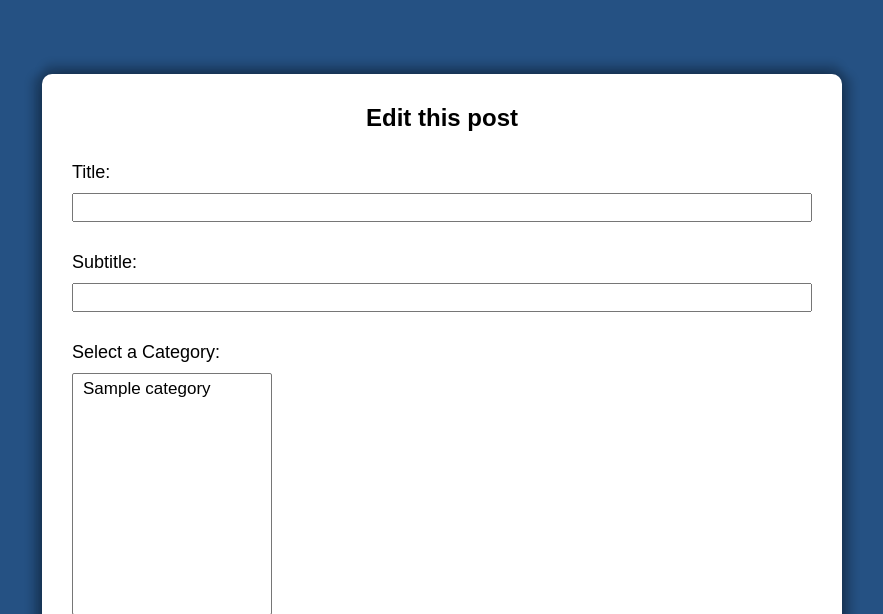
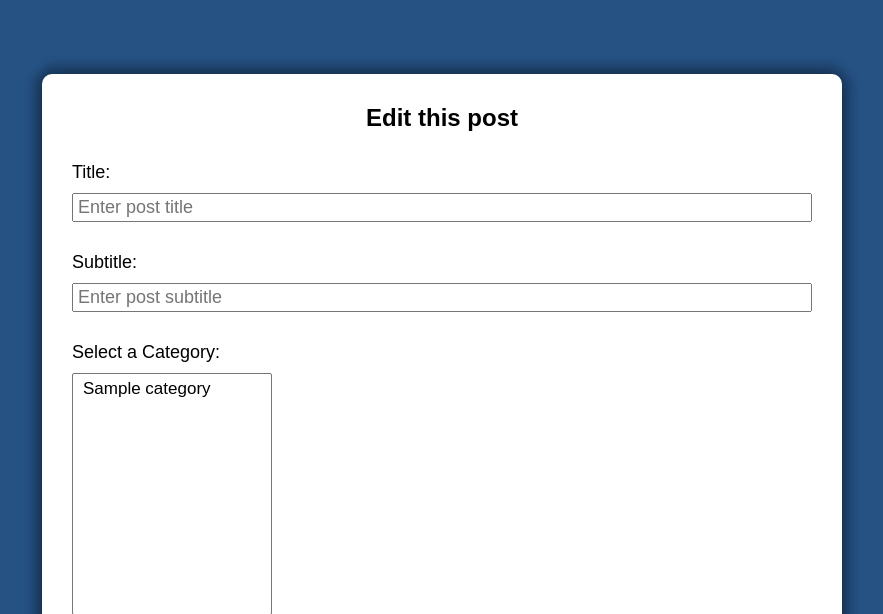
Before and after one commit to Olando07/WEBD2_finalProject, a PHP site: page /create.php in a window 1280 px wide. Shown: the part 136-750 px from the top of the page, without its empty margins (198-1081 px from the left). Run offline with PHP 8.4, Linux system fonts and the light colour scheme; the visitor is signed in with stand-in values (Sample User, id 1); tables that the repository leaves empty or names only in its code hold one stand-in row (values such as "Sample post").

Commit message:
Fix post creation logic and improve form UX
Replaced incorrect UPDATE statement with INSERT for creating new posts, ensuring the creator_id is set from the session. Added placeholders to form fields for better user experience and changed the create button to type submit. Added an empty try-catch block for future error handling. Also added a new issues.txt file with relevant Stack Overflow links.

```diff
--- a/create.php
+++ b/create.php
@@ -21,6 +21,12 @@ try{
     $categories = [];
 }
 
+try{
+
+}catch(PDOException $e){
+
+}
+
 if($_POST && !empty($_POST['create'])){
     $title = filter_input(INPUT_POST, 'title', FILTER_UNSAFE_RAW);
     $subtitle = filter_input(INPUT_POST, 'subtitle', FILTER_UNSAFE_RAW);
@@ -28,8 +34,8 @@ if($_POST && !empty($_POST['create'])){
     $category = filter_input(INPUT_POST, 'category', FILTER_UNSAFE_RAW);
 
     if($title && $subtitle && $report){
-        $posts = $db->prepare("UPDATE posts SET title = :title, subtitle = :subtitle, report = :report, category_id = :category WHERE post_id = :id");
-        $posts->execute([':title'=>$title, ':subtitle'=>$subtitle, ':report'=>$report, ':category'=>$category, ':id'=>$post_id]);
+        $posts = $db->prepare("INSERT INTO posts(title, subtitle, report, category_id, creator_id) VALUES(:title, :subtitle, :report, :category, :creator)");
+        $posts->execute([':title'=>$title, ':subtitle'=>$subtitle, ':report'=>$report, ':category'=>$category, ':creator'=>$_SESSION['user_id']]);
         header('Location: index.php');
         exit();
     }
@@ -56,12 +62,12 @@ if($_POST && !empty($_POST['create'])){
             <form action="" method="POST" id="createPostForm">
                 <div class="form-group">
                     <label for="title">Title:</label>
-                    <input type="text" id="title" name="title" value="<?= isset($post['title']) ? htmlspecialchars( $post['title']) : ''?>" required>
+                    <input type="text" id="title" name="title" value="<?= isset($post['title']) ? htmlspecialchars( $post['title']) : ''?>" required placeholder="Enter post title">
                     <span class="error"><?= $titleError?></span>
                 </div>
                 <div class="form-group">
                     <label for="subtitle">Subtitle:</label>
-                    <input type="text" id="subtitle" name="subtitle" value="<?= isset($post['subtitle']) ? htmlspecialchars( $post['subtitle']) : '' ?>" required>
+                    <input type="text" id="subtitle" name="subtitle" value="<?= isset($post['subtitle']) ? htmlspecialchars( $post['subtitle']) : '' ?>" required placeholder="Enter post subtitle">
                     <span class="error"><?= $subtitleError?></span>
                 </div>
                 <div class="form-group">
@@ -80,7 +86,7 @@ if($_POST && !empty($_POST['create'])){
                 </div>
 
                 <div class="form-actions">
-                    <input type="button" name="create" value="Create Post" class="create-btn">
+                    <input type="submit" name="create" value="Create Post" class="create-btn">
                     <a href="index.php" class="cancel-btn">cancel</a>
                 </div>
             </form>
--- /dev/null
+++ b/webDevFinal issues.txt
@@ -0,0 +1,5 @@
+webDevFinal issues
+
+stack overflow:
+https://stackoverflow.com/questions/50691581/php-cannot-redeclare-function-previously-defined
+https://stackoverflow.com/questions/1953857/fatal-error-cannot-redeclare-function
```
